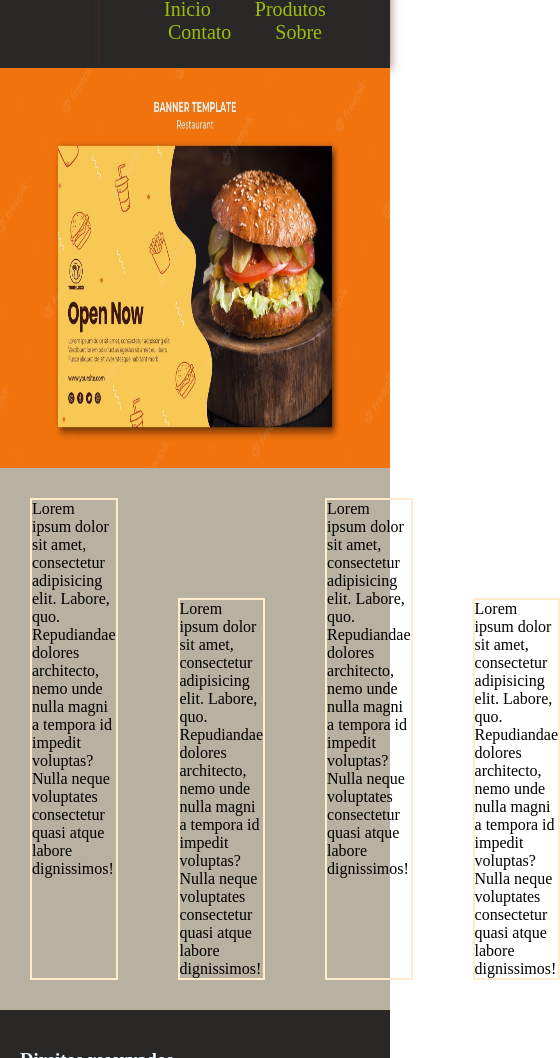
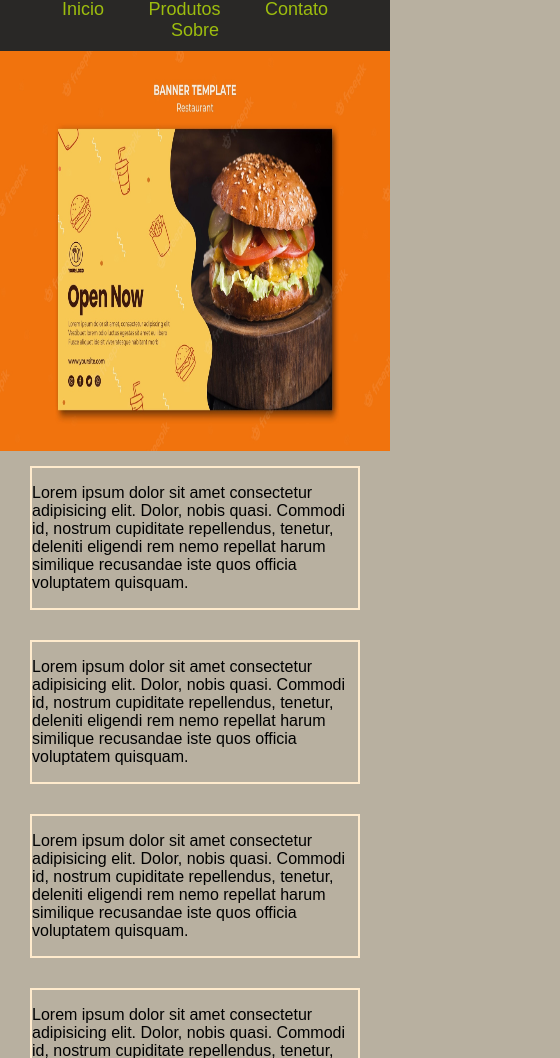
Before and after one commit to EderLeite94/Projeto-Lachonete, a plain HTML site: page index.html in a window 390 px wide. Shown: the part 44-1102 px from the top of the page, 560 px wide, since content can reach past the window. Drawn offline with Linux system fonts and the light colour scheme.

Commit message:
feat: att.

```diff
--- a/css/forms.css
+++ b/css/forms.css
@@ -27,7 +27,7 @@ input[type=text], select, textarea {
   .container-form {
     margin-top: 10px;
     margin-bottom: 10px;
-    border-radius: 5px;
-    background-color: #671ec7;
+    border-radius: 15px;
     padding: 20px;
+    border: 1px solid;
   }
--- a/css/text.css
+++ b/css/text.css
@@ -1,48 +1,38 @@
 html,body {
-
-
     margin: 0;
     padding: 0;
     width: 100%;
-    grid-area: black;
+    font-family: Arial, Helvetica, sans-serif;
+    background-color: #b8b0a0 ;
 }
 
 .headers {
     display: flex;
     background-color: #292826;
     flex-wrap: wrap;
-justify-content: space-between;
-align-items: center;
-
+    justify-content: space-between;
+    align-items: center;
+    padding-block: 10px;
+    padding-inline: 24px;
 }
 
 .logo {
     width: 100px;
-    margin: left;
 }
-
+.logo img {
+    border-radius: 10px;
+}
 .menu {
-    padding: 24px;
     text-align: center;
-    font-family: Raleway;
-    box-shadow: 2px 2px 8px rgba(141, 52, 52, 0.5);
-    background: #292826;
-    margin-left: 100px;
 }
 .link{
     transition: 0.4s;
     color: #9dbd0e;
-    font-size: 20px;
+    font-size: 18px;
     text-decoration: none;
     padding: 0 10px;
     margin: 0 10px;
   }
-.link:hover {
-    background-color: #ffffff;
-    color: #EEA200;
-    padding: 24px 10px;
-  }
-
 .banner {
 
     display: flex;
@@ -55,40 +45,19 @@ Conteudo Principal
 */
 .container {
     display: flex;
+    flex-wrap: wrap;
     width: 100%;
-    background-color: #b8b0a0 ;
-
+    margin-top: 15px;
+    justify-content: center;
 }
 /*Conteudo Página Principal*/
 .conteudo-1{
-    margin-top: 30px;
-    margin-bottom: 30px;
+    width: 600px;
     margin-left: 30px;
     margin-right: 30px;
+    margin-bottom: 30px;
     border: 2px solid blanchedalmond;
-}
-.conteudo-2{
-    margin-top: 130px;
-    margin-bottom: 30px;
-    margin-left: 30px;
-    margin-right: 30px;
-    border: 2px solid blanchedalmond;
-    flex-wrap: nowrap  wrap  wrap-reverse;
 
-}
-.conteudo-3{
-    margin-top: 30px;
-    margin-bottom: 30px;
-    margin-left: 30px;
-    margin-right: 30px;
-    border: 2px solid blanchedalmond;
-}
-.conteudo-4{
-    margin-top: 130px;
-    margin-bottom: 30px;
-    margin-left: 30px;
-    margin-right: 50px;
-    border: 2px solid blanchedalmond;
 }
 
 /*
@@ -97,18 +66,19 @@ Conteudo produtos
 .cont-produtos {
     display: flex;
     background-color: #b8b0a0 ;
-     flex-wrap: wrap;
-    float: left;
+    flex-wrap: wrap;
+    justify-content: center;
 }
 .cont-1{
     width: 200px;
-    height: 250px;
-    border: #292826 solid;
-    border-radius: 15px 15px 15px 15px;
-    margin-top: 40px;
-    margin-bottom:20px;
-    margin-left: 150px;
-    margin-right: 20px;
+    border: #292826 1px solid;
+    border-radius: 15px;
+    background-color: #9dbd0e;
+    margin-inline: 60px;
+    margin-block: 15px;
+}
+.cont-1 img{
+    border-radius: 15px 15px 0 0 ;
 }
 #card-1{
     text-align: center;
@@ -118,17 +88,20 @@ Conteudo produtos
     margin: 0 auto;
     display: flex;
     justify-content: center;
-    background-color: #EEA200;
 }
 .footer{
-    max-width: 1350px;
-    margin: auto;
+    margin-top: 15px;
     padding: 20px;
     display: flex;
     flex-wrap: wrap;
     justify-content: space-between;
-   background: #292826;
-   color: aliceblue;
-
-
+    background: #292826;
+    color: aliceblue;
 }
+@media (max-width:570px) {
+    .logo{
+        width: fit-content;
+        margin-inline: auto;
+        margin-bottom: 15px;
+    }
+}
--- a/index.html
+++ b/index.html
@@ -13,11 +13,9 @@
 <body>
     <div class="headers">
         <div class="logo">
-
             <img src="Imagens/Logo.webp" alt="logo do site" width="50px" height="50px">
         </div>
         <div class="menu">
-
             <a class="link" href="index.html">Inicio</a>
             <a class="link" href="produtos.html">Produtos</a>
             <a class="link" href="contato.html">Contato</a>
@@ -25,30 +23,25 @@
         </div>
     </div>
 
-
     <div class="banner">
         <img src="Imagens/banner.jpg" alt="banner da tela " width="100%">
     </div>
 
     <div class="container">
-        <p class="conteudo-1">Lorem ipsum dolor sit amet, consectetur adipisicing elit.
-            Labore, quo. Repudiandae dolores architecto, nemo unde nulla
-            magni a tempora id impedit voluptas?
-            Nulla neque voluptates consectetur quasi atque labore dignissimos!</p>
-        <p class="conteudo-2">Lorem ipsum dolor sit amet, consectetur adipisicing elit.
-            Labore, quo. Repudiandae dolores architecto, nemo unde nulla
-            magni a tempora id impedit voluptas?
-            Nulla neque voluptates consectetur quasi atque labore dignissimos!</p>
-        <p class="conteudo-3">Lorem ipsum dolor sit amet, consectetur adipisicing elit.
-            Labore, quo. Repudiandae dolores architecto, nemo unde nulla
-            magni a tempora id impedit voluptas?
-            Nulla neque voluptates consectetur quasi atque labore dignissimos!</p>
-        <p class="conteudo-4">Lorem ipsum dolor sit amet, consectetur adipisicing elit.
-            Labore, quo. Repudiandae dolores architecto, nemo unde nulla
-            magni a tempora id impedit voluptas?
-            Nulla neque voluptates consectetur quasi atque labore dignissimos!</p>
 
+    <div class="conteudo-1">
+        <p>Lorem ipsum dolor sit amet consectetur adipisicing elit. Dolor, nobis quasi. Commodi id, nostrum cupiditate repellendus, tenetur, deleniti eligendi rem nemo repellat harum similique recusandae iste quos officia voluptatem quisquam.</p>
     </div>
+    <div class="conteudo-1">
+        <p>Lorem ipsum dolor sit amet consectetur adipisicing elit. Dolor, nobis quasi. Commodi id, nostrum cupiditate repellendus, tenetur, deleniti eligendi rem nemo repellat harum similique recusandae iste quos officia voluptatem quisquam.</p>
+    </div>
+    <div class="conteudo-1">
+        <p>Lorem ipsum dolor sit amet consectetur adipisicing elit. Dolor, nobis quasi. Commodi id, nostrum cupiditate repellendus, tenetur, deleniti eligendi rem nemo repellat harum similique recusandae iste quos officia voluptatem quisquam.</p>
+    </div>
+    <div class="conteudo-1">
+        <p>Lorem ipsum dolor sit amet consectetur adipisicing elit. Dolor, nobis quasi. Commodi id, nostrum cupiditate repellendus, tenetur, deleniti eligendi rem nemo repellat harum similique recusandae iste quos officia voluptatem quisquam.</p>
+    </div>
+</body>
 <div class="footer">
     <h3>Direitos reservados </h3>
     <div>
@@ -58,7 +51,4 @@
             assumenda commodi porro?</p>
     </div>
 </div>
-
-</body>
-
 </html>
```
Lines whose indentation alone changed are shown as unchanged.
